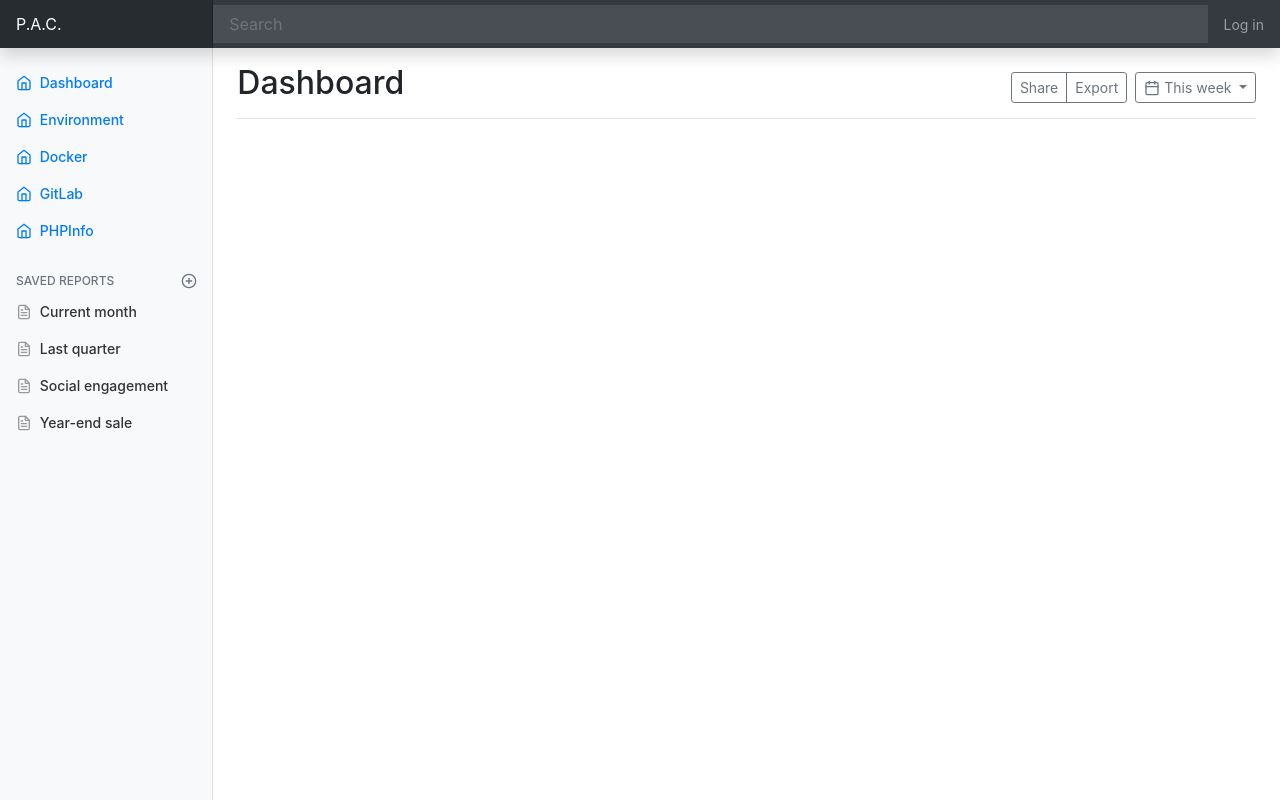
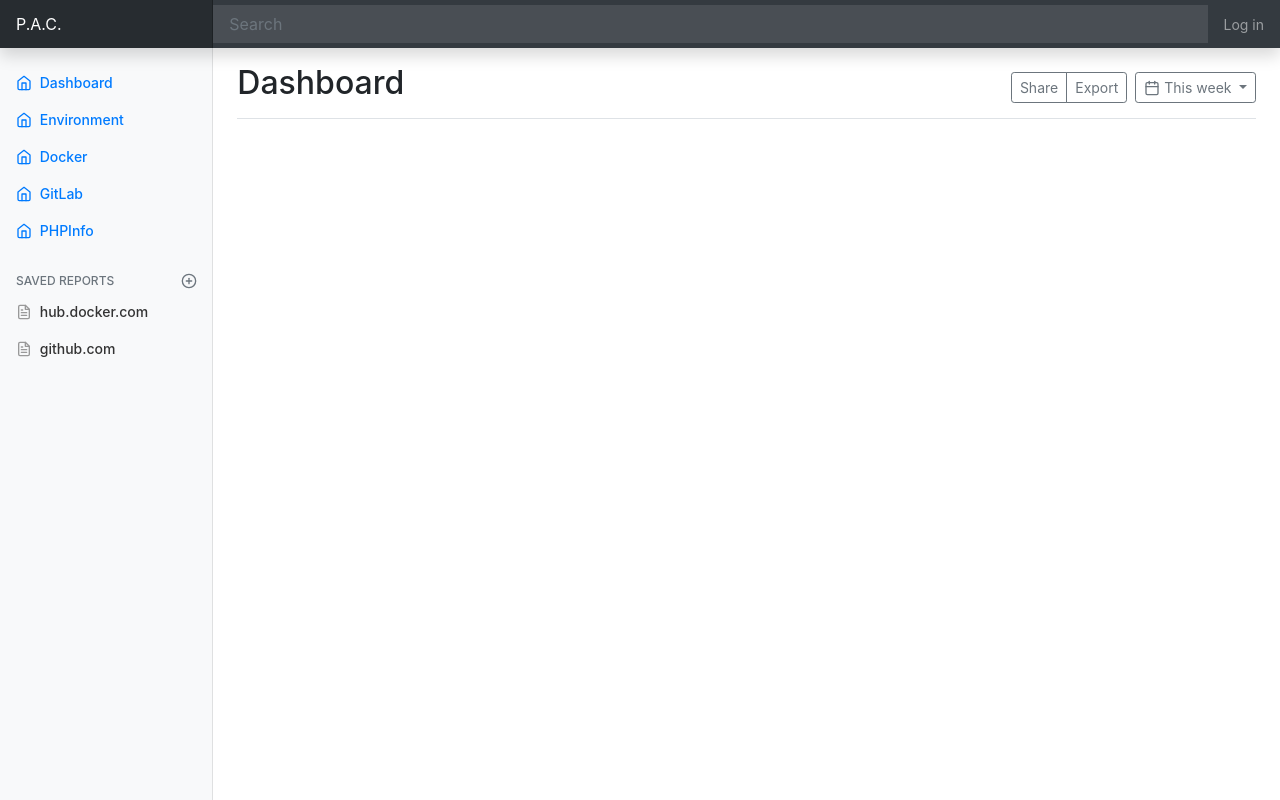
Before and after one commit to M4RKU5-C0D3/webdock, a PHP site: page / in a window 1280 px wide. Run offline with PHP 8.4, Linux system fonts and the light colour scheme; some libraries are stand-ins or nearby versions.

Commit message:
update pac

```diff
--- a/pac/public/index.php
+++ b/pac/public/index.php
@@ -5,6 +5,10 @@ $menu = [
     'Docker' => '',
     'GitLab' => '',
     'PHPInfo' => '/pac/xinfo.php',
+];
+$menu2 = [
+    'hub.docker.com' => 'https://hub.docker.com/r/m4rku5/webdock',
+    'github.com' => 'https://github.com/M4RKU5-C0D3/webdock',
 ];
 ?>
 <!doctype html>
@@ -74,30 +78,14 @@ $menu = [
                         </a>
                     </h6>
                     <ul class="nav flex-column mb-2">
-                        <li class="nav-item">
-                            <a class="nav-link" href="#">
-                                <span data-feather="file-text"></span>
-                                Current month
-                            </a>
-                        </li>
-                        <li class="nav-item">
-                            <a class="nav-link" href="#">
-                                <span data-feather="file-text"></span>
-                                Last quarter
-                            </a>
-                        </li>
-                        <li class="nav-item">
-                            <a class="nav-link" href="#">
-                                <span data-feather="file-text"></span>
-                                Social engagement
-                            </a>
-                        </li>
-                        <li class="nav-item">
-                            <a class="nav-link" href="#">
-                                <span data-feather="file-text"></span>
-                                Year-end sale
-                            </a>
-                        </li>
+                        <?php foreach ($menu2 as $label => $link) { ?>
+                            <li class="nav-item">
+                                <a class="nav-link" href="<?= $link ?>" target="_blank">
+                                    <span data-feather="file-text"></span>
+                                    <?= $label ?>
+                                </a>
+                            </li>
+                        <?php } ?>
                     </ul>
                 </div>
             </nav>
```
